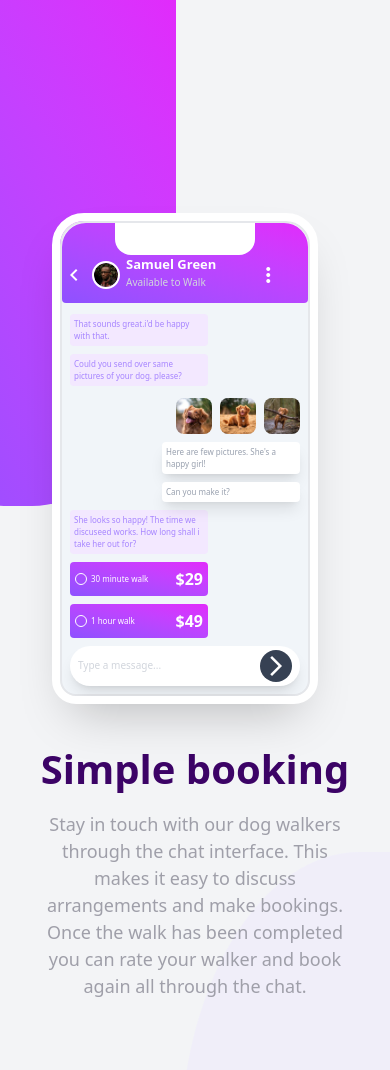
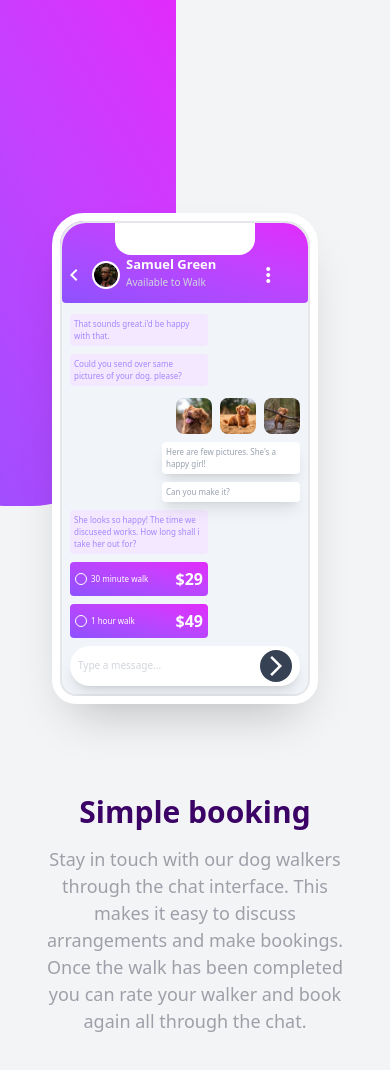
Before and after one commit to abhijithpr123/chat-desing, a plain HTML site: page exp.html in a window 390 px wide. Shown: the top 1070 px of the page. Drawn offline with nearby package versions, Linux system fonts and the light colour scheme.

Commit message:
work completed

```diff
--- a/exp.html
+++ b/exp.html
@@ -11,7 +11,7 @@
 </head>
 
 <body class="bg-gray-100">
-    <div class="main grid grid-cols-[450px_250px_500px_500px] w-screen md:h-screen max-sm:grid-cols-1 max-sm:overflow-x-hidden md:overflow-hidden">
+    <div class="main grid grid-cols-[450px_250px_500px_500px] w-screen md:h-screen max-sm:grid-cols-1 max-sm:overflow-hidden md:overflow-hidden">
 
         <div class="left-part max-sm:w-[80%] h-[630px] max-sm:h-[60vh] bg-linear-to-tr from-violet-500 to-fuchsia-500 rounded-b-[46%] relative left-[-20%] max-sm:left-[-35%]">
         </div>
@@ -93,8 +93,8 @@
             </div>
         </div>
 
-        <div class="booking z-1 flex flex-col gap-3 p-2 justify-center max-sm:items-center max-sm:relative max-sm:top-[-250px] max-sm:w-[85%] max-sm:m-auto">
-            <h1 class="font-bold text-[40px] text-purple-950">Simple booking</h1>
+        <div class="booking z-1 flex flex-col gap-3 p-2 justify-center max-sm:items-center max-sm:relative max-sm:top-[-200px] max-sm:w-[85%] max-sm:m-auto">
+            <h1 class="font-bold text-[40px] max-sm:text-[30px] text-purple-950">Simple booking</h1>
             <div class="content">
                 <p class="text-[18px] text-zinc-400 max-sm:text-center">
                     Stay in touch with our dog walkers through the chat interface. This makes it easy to discuss
@@ -104,7 +104,7 @@
             </div>
         </div>
 
-        <div class="flex h-screen items-end max-sm:items-end">
+        <div class="flex h-screen items-end max-sm:hidden">
             <div class="right-part w-full h-[650px] bg-violet-100 opacity-50 rounded-t-[46%] max-sm:relative max-sm:top-[-600px] max-sm:left-45">
             </div>
         </div>
```
Also changed, not shown: index.html (+1 -1 lines).
